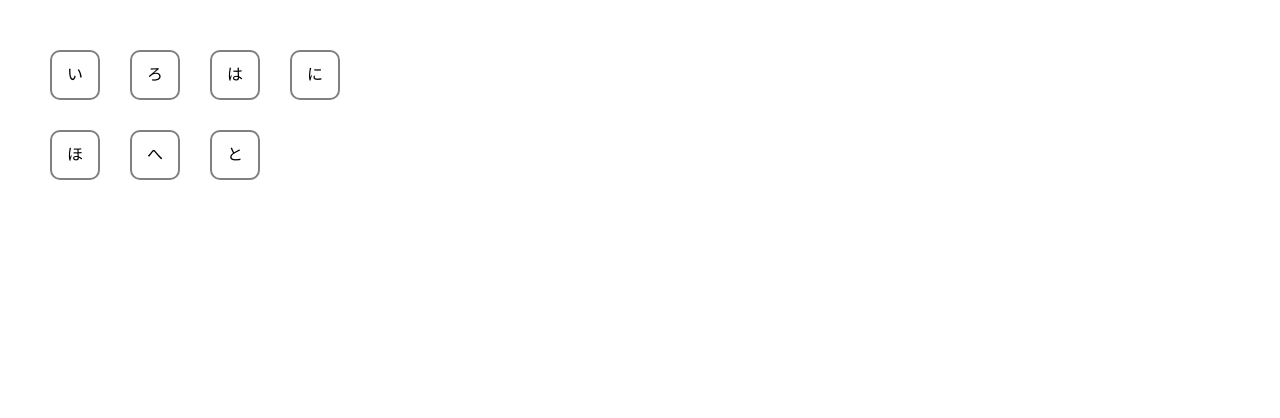
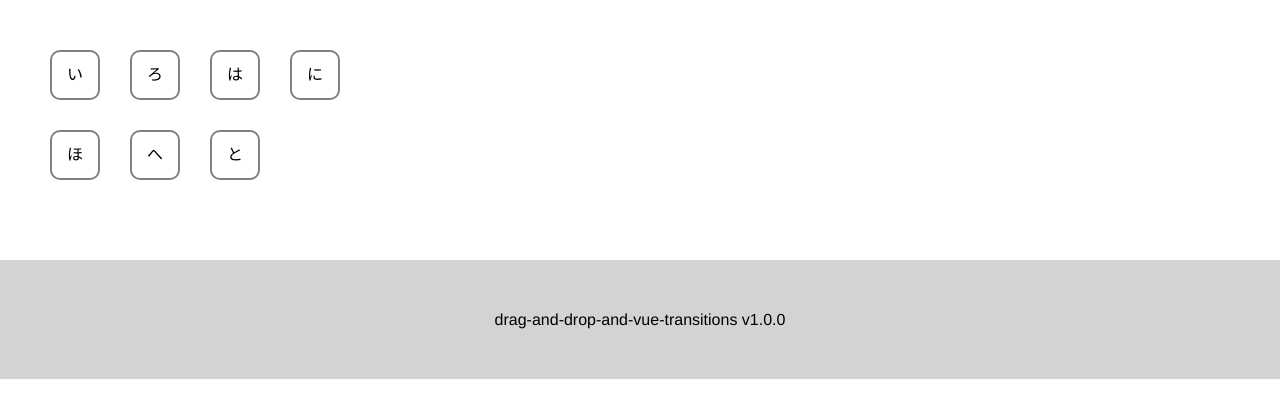
Before and after one commit to utf8sjis/drag-and-drop-and-vue-transitions, a website built with webpack: page dist/index.html in a window 1280 px wide. Built offline with nearby package versions, Linux system fonts and the light colour scheme.

Commit message:
chore: build app

```diff
--- a/dist/index.html
+++ b/dist/index.html
@@ -1 +1 @@
-<!DOCTYPE html><html lang="ja"><head><meta charset="utf-8"><meta name="viewport" content="width=device-width,initial-scale=1"><title>Drag and Drop API and Vue's List Transitions</title><script src="https://unpkg.com/vue@3.2.23/dist/vue.global.prod.js"></script><link rel="stylesheet" href="https://cdn.jsdelivr.net/npm/destyle.css@3.0.0/destyle.css"><link rel="stylesheet" href="./static/lib/mobile-drag-drop/default.css"><script src="./static/lib/mobile-drag-drop/index.min.js"></script><script src="./static/lib/mobile-drag-drop/scroll-behaviour.min.js"></script><link rel="stylesheet" href="./static/css/style.min.css"><script defer="defer" type="module" src="./static/js/main.min.js"></script></head><body><div id="drag-list-demo"><transition-group name="drag-list-" tag="ul" class="drag-list"><li v-for="item in items" :key="item.id" :id="item.id" draggable="true">{{ item.name }}</li></transition-group></div></body></html>
+<!DOCTYPE html><html lang="ja"><head><meta charset="utf-8"><meta name="viewport" content="width=device-width,initial-scale=1"><title>Drag and Drop API and Vue's List Transitions</title><script src="https://unpkg.com/vue@3.2.23/dist/vue.global.prod.js"></script><link rel="stylesheet" href="https://cdn.jsdelivr.net/npm/destyle.css@3.0.0/destyle.css"><link rel="stylesheet" href="./static/lib/mobile-drag-drop/default.css"><script src="./static/lib/mobile-drag-drop/index.min.js"></script><script src="./static/lib/mobile-drag-drop/scroll-behaviour.min.js"></script><link rel="stylesheet" href="./static/css/style.min.css"><script defer="defer" type="module" src="./static/js/main.min.js"></script></head><body><div id="drag-list-demo"><transition-group name="drag-list-" tag="ul" class="drag-list"><li v-for="item in items" :key="item.id" :id="item.id" draggable="true">{{ item.name }}</li></transition-group></div><footer class="footer">drag-and-drop-and-vue-transitions v1.0.0</footer></body></html>
--- a/dist/static/css/style.min.css
+++ b/dist/static/css/style.min.css
@@ -1 +1 @@
-@charset "UTF-8";body{font-family:"Helvetica Neue",Arial,"Hiragino Kaku Gothic ProN","Hiragino Sans",Meiryo,sans-serif;font-size:16px;line-height:1.2;color:#000;background:#fff}.drag-list{display:grid;grid-template-rows:repeat(2,80px);grid-template-columns:repeat(4,80px);margin:50px}@media (max-width:550px){.drag-list{margin:30px}}.drag-list--move{-webkit-transition:-webkit-transform .8s;transition:-webkit-transform .8s;transition:transform .8s;transition:transform .8s,-webkit-transform .8s}.drag-list li{cursor:pointer;display:-webkit-box;display:-ms-flexbox;display:flex;-webkit-box-pack:center;-ms-flex-pack:center;justify-content:center;-webkit-box-align:center;-ms-flex-align:center;align-items:center;width:50px;height:50px;border:2px solid gray;border-radius:10px}
+@charset "UTF-8";body{font-family:"Helvetica Neue",Arial,"Hiragino Kaku Gothic ProN","Hiragino Sans",Meiryo,sans-serif;font-size:16px;line-height:1.2;color:#000;background:#fff}.drag-list{display:grid;grid-template-rows:repeat(2,80px);grid-template-columns:repeat(4,80px);margin:50px}@media (max-width:550px){.drag-list{margin:30px}}.drag-list--move{-webkit-transition:-webkit-transform .8s;transition:-webkit-transform .8s;transition:transform .8s;transition:transform .8s,-webkit-transform .8s}.drag-list li{cursor:pointer;display:-webkit-box;display:-ms-flexbox;display:flex;-webkit-box-pack:center;-ms-flex-pack:center;justify-content:center;-webkit-box-align:center;-ms-flex-align:center;align-items:center;width:50px;height:50px;border:2px solid gray;border-radius:10px}.footer{display:-webkit-box;display:-ms-flexbox;display:flex;-webkit-box-pack:center;-ms-flex-pack:center;justify-content:center;-webkit-box-align:center;-ms-flex-align:center;align-items:center;padding:50px;background:#d3d3d3}@media (max-width:550px){.footer{padding:30px}}
```
